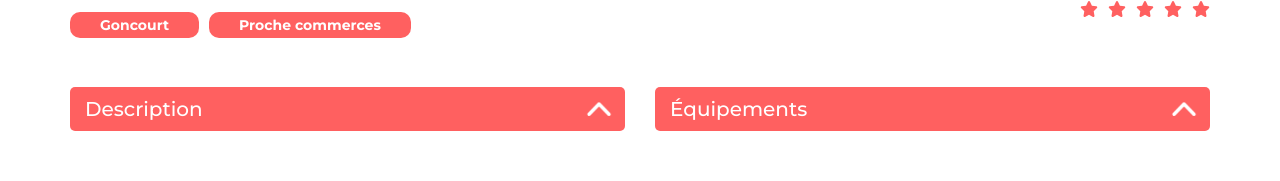
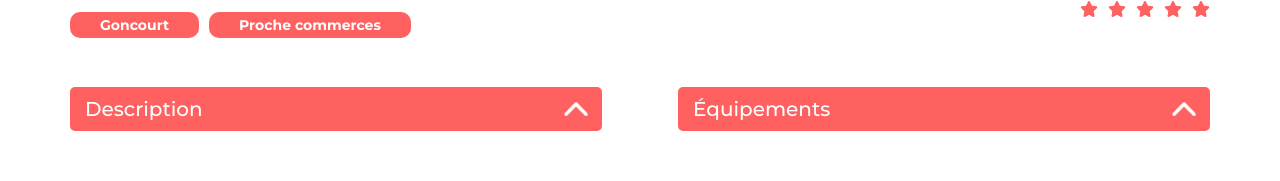
Before and after one commit to Emeline-Wulstecke/Kasa, a React (Vite) app: page /rental/0979876d in a window 1280 px wide. Shown: the part 682-863 px from the top of the page. Built offline with nearby package versions, Linux system fonts and the light colour scheme.

Commit message:
rental page redirection + design final

```diff
--- a/src/pages/Rental/Rental.jsx
+++ b/src/pages/Rental/Rental.jsx
@@ -1,6 +1,6 @@
 import './rental.scss';
-import React from 'react';
-import { useParams } from 'react-router-dom';
+import React, { useEffect } from 'react';
+import { useParams, useNavigate } from 'react-router-dom';
 import Carrousel from '../../components/Carrousel/Carrousel';
 import data from '../../data/data.json'
 import Tags from '../../components/Tags/Tags';
@@ -15,13 +15,19 @@ import CollapseList from '../../components/Collapse/Collapse';
 const Rental = () => {
   const { id } = useParams();
   const rental = data.find((rental) => rental.id === id);
+  const navigate = useNavigate();
 
-  /**
-   * Renders stars based on the given value.
-   *
-   * @param {object} value - The value used to determine the number of filled stars
-   * @return {array} An array of JSX elements representing the stars
-   */
+  useEffect(() => {
+    if (!rental) {
+      navigate("/error");
+    }
+  }, [id, rental, navigate]);
+
+    if (!rental) {
+      return null;
+    }
+
+
   const renderStars = ({ value }) => {
     const totalStars = 5;
     const stars = Array.from({ length: totalStars }, (_, index) => {
--- a/src/pages/Rental/rental.scss
+++ b/src/pages/Rental/rental.scss
@@ -84,7 +84,8 @@
     .housing-list {
         display: flex;
         flex-direction: row;
-        gap: 30px;
+        align-items: flex-start;
+        gap: 76px;
         box-sizing: content-box;
         width: 100%;
     }
```
